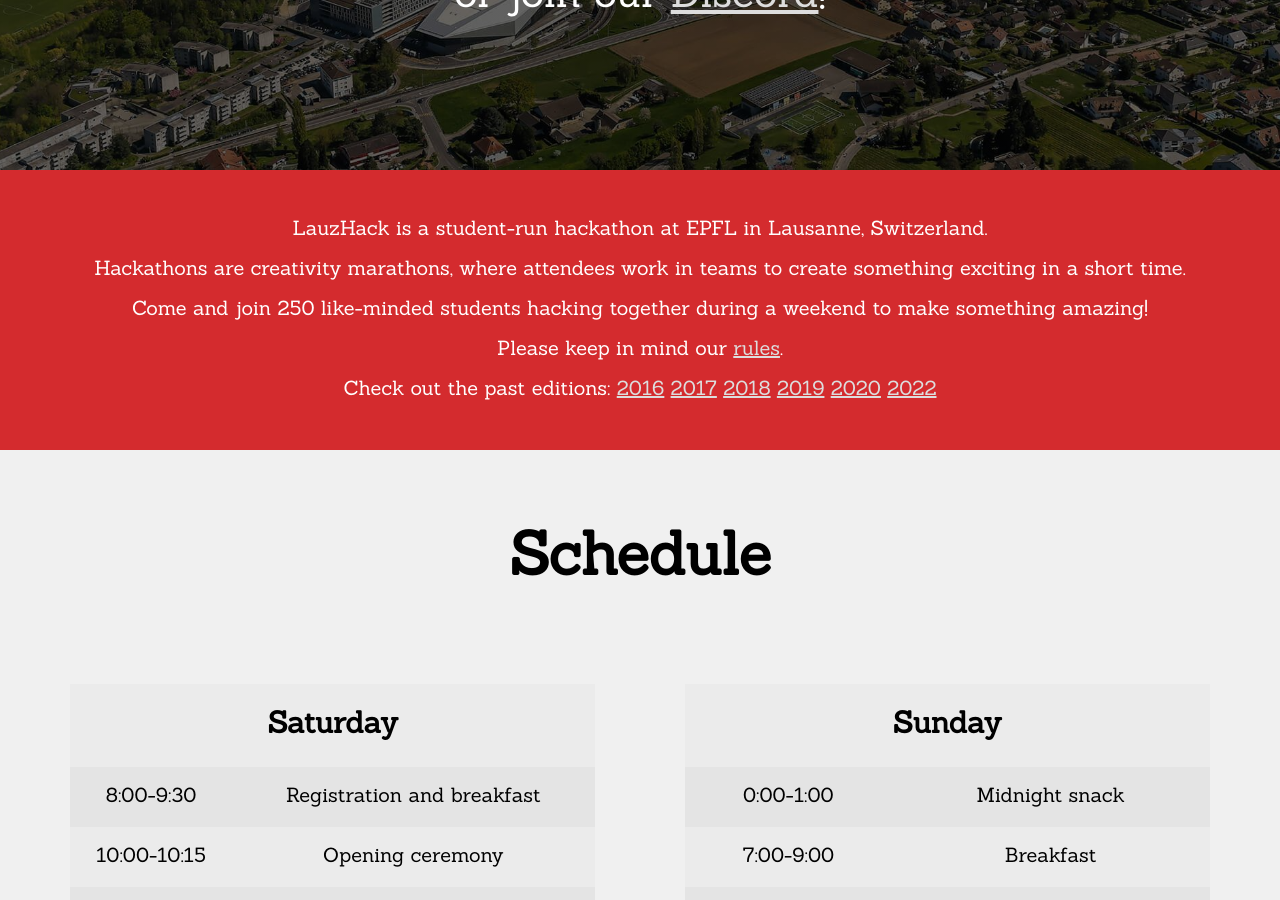
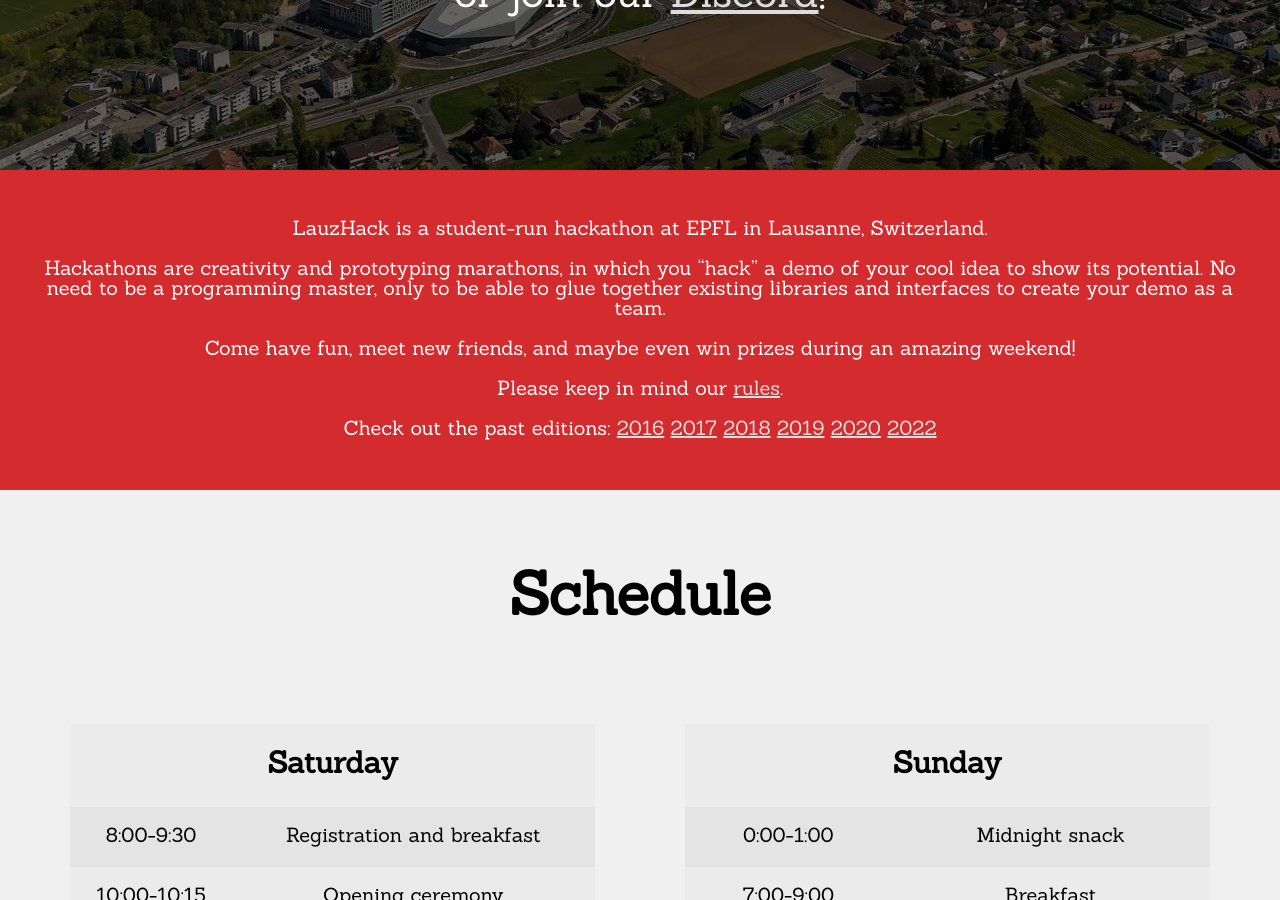
Before and after one commit to LauzHack/LauzHack.github.io, a Jekyll site: the page built from index.html, in a window 1280 px wide and 900 px high, scrolled down 730 px. Built offline with Jekyll 4.4.1, drawn with Linux system fonts in a browser that asks for light colours.

Commit message:
Clarify what hackathons are

```diff
--- a/_data/info.yml
+++ b/_data/info.yml
@@ -11,9 +11,10 @@
 description_long: |-
   LauzHack is a student-run hackathon at EPFL in Lausanne, Switzerland.
 
-  Hackathons are creativity marathons, where attendees work in teams to create something exciting in a short time.
+  Hackathons are creativity and prototyping marathons, in which you "hack" a demo of your cool idea to show its potential.
+  No need to be a programming master, only to be able to glue together existing libraries and interfaces to create your demo as a team.
 
-  Come and join 250 like-minded students hacking together during a weekend to make something amazing!
+  Come have fun, meet new friends, and maybe even win prizes during an amazing weekend!
 
 # Contact email. Use a bot-defeating format, otherwise you'll get spammed.
 email: lauzhack at epfl dot ch
```
